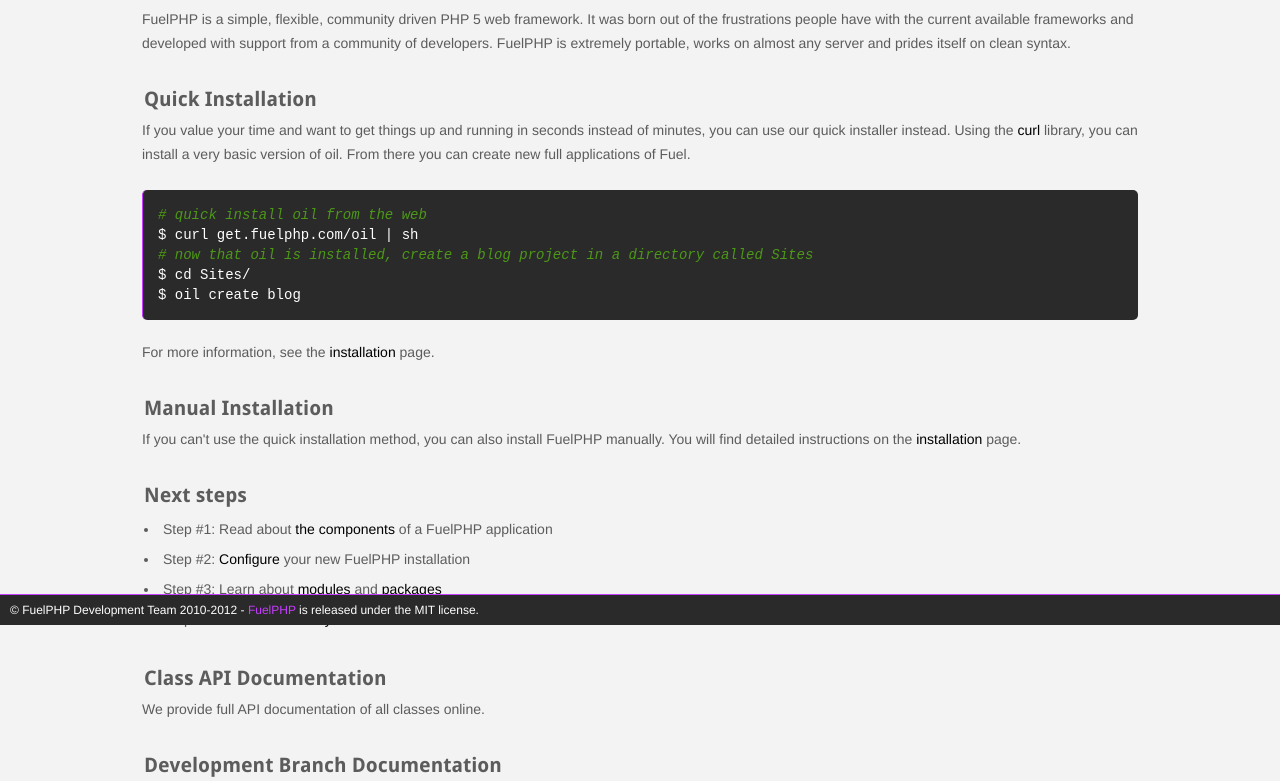
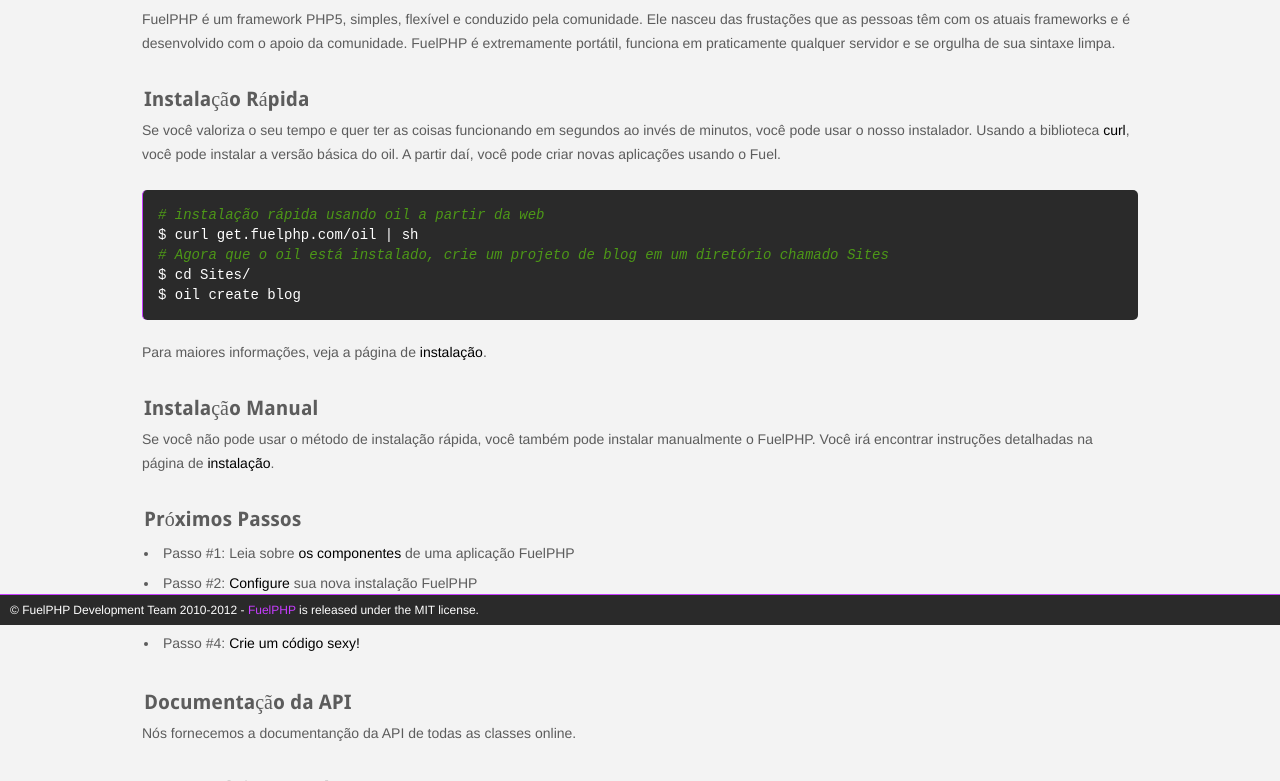
Before and after one commit to FriendsOfFuel/fuelphp-docs-ptbr, a plain HTML site: page index.html in a window 1280 px wide. Shown: the part 175-956 px from the top of the page. Drawn offline with Linux system fonts and the light colour scheme.

Commit message:
Tradução da INDEX e do menu principal

```diff
--- a/assets/js/combined.js
+++ b/assets/js/combined.js
@@ -345,29 +345,29 @@
 };
 
 panes.main = {
-	"Basic": {
+	"Básico": {
 		"Home":			"index.html",
-		"Requirements":	"requirements.html",
-		"License":		"license.html",
-		"Contribute":	"contribute.html",
-		"Credits":		"credits.html"
+		"Requisitos":	"requirements.html",
+		"Licença":		"license.html",
+		"Contribuir":	"contribute.html",
+		"Créditos":		"credits.html"
 	},
-	"Installation": {
-		"Instructions":			"installation/instructions.html",
+	"Instalação": {
+		"Introduções":			"installation/instructions.html",
 		"Download":				"installation/download.html",
 		"Upgrade":				"installation/upgrade.html",
-		"Tutorials":			"installation/tutorials.html",
-		"Troubleshooting":		"installation/troubleshooting.html"
+		"Tutoriais":			"installation/tutorials.html",
+		"Solução de Problemas":		"installation/troubleshooting.html"
 	},
-	"General": {
+	"Geral": {
 		"Classes": {
-			"Introduction":		"general/classes.html",
-			"Extending Core":	"general/extending_core.html"
+			"Introdução":		"general/classes.html",
+			"Estendendo Core":	"general/extending_core.html"
 		},
-		"Coding Standards":	"general/coding_standards.html",
-		"Configuration":	"general/configuration.html",
-		"Constants":		"general/constants.html",
-		"Environments":		"general/environments.html",
+		"Padrões de Codificação":	"general/coding_standards.html",
+		"Configuração":	"general/configuration.html",
+		"Constantes":		"general/constants.html",
+		"Ambientes":		"general/environments.html",
 		"Model-View-Controller":	"general/mvc.html",
 		"Models":			"general/models.html",
 		"Views":			"general/views.html",
@@ -390,7 +390,7 @@
 		"Profiling":		"general/profiling.html",
 	},
 	"Third party": {
-		"Introduction":		"vendor/intro.html",
+		"Introdução":		"vendor/intro.html",
 		"htmLawed":			"vendor/htmlawed.html",
 		"Markdown":			"vendor/markdown.html",
 		"PHPQuickProfiler":	"vendor/phpquickprofiler.html",
@@ -402,32 +402,32 @@
 panes.core = {
 	"Classes": {
 		"Agent": {
-			"Configuration":	"classes/agent/config.html",
-			"Usage":			"classes/agent/usage.html",
+			"Configuração":	"classes/agent/config.html",
+			"Uso":			"classes/agent/usage.html",
 		},
 		"Arr":			"classes/arr.html",
 		"Asset": {
-			"Configuration":	"classes/asset/config.html",
-			"Usage":			"classes/asset/usage.html",
-			"Advanced":			"classes/asset/advanced.html"
+			"Configuração":	"classes/asset/config.html",
+			"Uso":			"classes/asset/usage.html",
+			"Avançado":			"classes/asset/advanced.html"
 		},
 		"Autoloader":	"classes/autoloader.html",
 		"Cache": {
-			"Configuration":	"classes/cache/config.html",
-			"Usage":			"classes/cache/usage.html",
-			"Advanced":			"classes/cache/advanced.html"
+			"Configuração":	"classes/cache/config.html",
+			"Uso":			"classes/cache/usage.html",
+			"Avançado":			"classes/cache/advanced.html"
 		},
 		"Cli":			"classes/cli.html",
 		"Config":		"classes/config.html",
 		"Cookie":		"classes/cookie.html",
 		"Crypt":		"classes/crypt.html",
 		"Database": {
-			"Introduction":   	  "classes/database/introduction.html",
-			"Usage":          	  "classes/database/usage.html",
+			"Introdução":   	  "classes/database/introduction.html",
+			"Uso":          	  "classes/database/usage.html",
 			"DB class":       	  "classes/database/db.html",
 			"DBUtil class":   	  "classes/database/dbutil.html",
 			"Query Building":	{
-				"Introduction":			"classes/database/qb.html",
+				"Introdução":			"classes/database/qb.html",
 				"Insert builder":	"classes/database/qb_insert.html",
 				"Select builder":	"classes/database/qb_select.html",
 				"Update builder":	"classes/database/qb_update.html",
@@ -442,9 +442,9 @@
 		// "Exception":	"todo.html",
 		"Fieldset":		"classes/fieldset.html",
 		"File": {
-			"Introduction":	"classes/file/intro.html",
-			"Usage":		"classes/file/usage.html",
-			"Advanced":		"classes/file/advanced.html",
+			"Introdução":	"classes/file/intro.html",
+			"Uso":		"classes/file/usage.html",
+			"Avançado":		"classes/file/advanced.html",
 			"Handlers":		"classes/file/handlers.html",
 		},
 		"Finder":		"classes/finder.html",
@@ -461,14 +461,14 @@
 		"Markdown":		"classes/markdown.html",
 		"Migrate":		"classes/migrate.html",
 		"Model_Crud": {
-			"Introduction": "classes/model_crud/introduction.html",
-			"Methods": "classes/model_crud/methods.html"
+			"Introdução": "classes/model_crud/introduction.html",
+			"Métodos": "classes/model_crud/methods.html"
 			//"Usage": "classes/model_crud/usage.html",
 		},
 		"Module":		"classes/module.html",
 		"Mongo_Db": {
-			"Introduction":	"classes/mongo/introduction.html",
-			"Methods":		"classes/mongo/methods.html"
+			"Introdução":	"classes/mongo/introduction.html",
+			"Métodos":		"classes/mongo/methods.html"
 		},
 		"Num":			"classes/num.html",
 		"Package":		"classes/package.html",
@@ -484,26 +484,26 @@
 		"Router":		"classes/router.html",
 		"Security":		"classes/security.html",
 		"Session": {
-			"Configuration":	"classes/session/config.html",
-			"Usage":			"classes/session/usage.html",
-			"Advanced":			"classes/session/advanced.html"
+			"Configuração":	"classes/session/config.html",
+			"Uso":			"classes/session/usage.html",
+			"Avançado":			"classes/session/advanced.html"
 		},
 		"Str": 			"classes/str.html",
 		"Theme": {
-			"Introduction":	"classes/theme/introduction.html",
-			"Methods":	"classes/theme/methods.html",
-			"Advanced":	"classes/theme/advanced.html"
+			"Introdução":	"classes/theme/introduction.html",
+			"Métodos":	"classes/theme/methods.html",
+			"Avançado":	"classes/theme/advanced.html"
 		},
 		// "Unzip":		"todo.html", // dont do this, needs to be cleaned up. forget it exists.
 		"Upload": {
-			"Configuration":	"classes/upload/config.html",
-			"Usage":			"classes/upload/usage.html"
+			"Configuração":	"classes/upload/config.html",
+			"Uso":			"classes/upload/usage.html"
 		},
 		"Uri":			"classes/uri.html",
 		"Validation": {
-			"Introduction": "classes/validation/validation.html",
-			"Methods": "classes/validation/methods.html",
-			"Errors": "classes/validation/errors.html"
+			"Introdução": "classes/validation/validation.html",
+			"Métodos": "classes/validation/methods.html",
+			"Erros": "classes/validation/errors.html"
 		},
 		"View":			"classes/view.html"
 	}
@@ -511,7 +511,7 @@
 
 panes.oil = {
 	"Oil": {
-		"Introduction":		"packages/oil/intro.html",
+		"Introdução":		"packages/oil/intro.html",
 		"Generate":			"packages/oil/generate.html",
 		"Refine":			"packages/oil/refine.html",
 		"Package":			"packages/oil/package.html",
@@ -522,16 +522,16 @@
 
 panes.auth = {
 	"Auth Package": {
-		"Introduction":		"packages/auth/intro.html",
-		"Usage":			"packages/auth/usage.html",
-		"Writing drivers":	"packages/auth/drivers.html",
+		"Introdução":		"packages/auth/intro.html",
+		"Uso":			"packages/auth/usage.html",
+		"Escrevendo drivers":	"packages/auth/drivers.html",
 		"Driver types": {
 			"Login":		"packages/auth/types/login.html",
 			"Group":		"packages/auth/types/group.html",
 			"ACL":			"packages/auth/types/acl.html"
 		},
 		"SimpleAuth": {
-			"Introduction":	"packages/auth/simpleauth/intro.html",
+			"Introdução":	"packages/auth/simpleauth/intro.html",
 			"Login":		"packages/auth/simpleauth/login.html",
 			"Groups":		"packages/auth/simpleauth/groups.html",
 			"ACL":			"packages/auth/simpleauth/acl.html"
@@ -542,7 +542,7 @@
 
 panes.email = {
 	"Email Package": {
-		"Introduction":		"packages/email/introduction.html",
+		"Introdução":		"packages/email/introduction.html",
 		"Usage":			"packages/email/usage.html",
 		"Methods":			"packages/email/methods.html"
 	}
@@ -550,11 +550,11 @@
 
 panes.orm = {
 	"Orm Package": {
-		"Introduction":		"packages/orm/intro.html",
+		"Introdução":		"packages/orm/intro.html",
 		"Creating Models":	"packages/orm/creating_models.html",
 		"CRUD":				"packages/orm/crud.html",
 		"Relating Models": {
-			"Introduction":	"packages/orm/relations/intro.html",
+			"Introdução":	"packages/orm/relations/intro.html",
 			"Belongs To":	"packages/orm/relations/belongs_to.html",
 			"Has One":		"packages/orm/relations/has_one.html",
 			"Has Many":		"packages/orm/relations/has_many.html",
@@ -562,7 +562,7 @@
 		},
 		"EAV containers":		"packages/orm/eav.html",
 		"Observers": {
-			"Introduction":			"packages/orm/observers/intro.html",
+			"Introdução":			"packages/orm/observers/intro.html",
 			"Included observers":	"packages/orm/observers/included.html",
 			"Writing your own":		"packages/orm/observers/creating.html"
 		}
@@ -571,7 +571,7 @@
 
 panes.parser = {
 	"Parser Package": {
-		"Introduction":		"packages/parser/intro.html"
+		"Introdução":		"packages/parser/intro.html"
 	}
 };
 
--- a/index.html
+++ b/index.html
@@ -1,5 +1,5 @@
 <!doctype html>
-<html lang="en">
+<html lang="pt-br">
 <head>
 	<meta charset="UTF-8">
 	<meta name="viewport" content="width=device-width, initial-scale=1.0">
@@ -10,21 +10,21 @@
 		var path = './';
 	</script>
 	<script src="./assets/js/combined.js"></script>
-	<title>FuelPHP Documentation</title>
+	<title>FuelPHP Documentação</title>
 </head>
 <body>
 	<div id="container">
 		<header id="header">
 			<div class="table">
 				<h1>
-					<strong>FuelPHP, a PHP 5.3 Framework</strong>
-					Documentation
+					<strong>FuelPHP, um Framework PHP 5.3 </strong>
+					Documentação
 				</h1>
 
 				<form id="google_search">
 					<p>
 						<span id="search_clear">&nbsp;</span>
-						<input type="submit" name="search_submit" id="search_submit" value="search" />
+						<input type="submit" name="search_submit" id="search_submit" value="buscar" />
 						<input type="text" value="" id="search_input" name="search_input" />
 					</p>
 				</form>
@@ -33,7 +33,7 @@
 
 				<div class="clear"></div>
 			</nav>
-			<a href="#" id="toc_handle">table of contents</a>
+			<a href="#" id="toc_handle">Conteúdo</a>
 			<div class="clear"></div>
 		</header>
 
@@ -44,54 +44,53 @@
 
 		<div id="main">
 
-			<h2>Welcome to FuelPHP</h2>
+			<h2>Bem-vindo ao FuelPHP</h2>
 
 			<p>
-				FuelPHP is a simple, flexible, community driven PHP 5 web framework. It was born out of the frustrations people have with the current available frameworks and developed
-				with support from a community of developers. FuelPHP is extremely portable, works on almost any server and prides itself on clean syntax.
+				FuelPHP é um framework PHP5, simples, flexível e conduzido pela comunidade. Ele nasceu das frustações que as pessoas têm com os atuais frameworks e é desenvolvido com o apoio da comunidade. FuelPHP é extremamente portátil, funciona em praticamente qualquer servidor e se orgulha de sua sintaxe limpa.
 			</p>
 
-			<h3 id="quick_install">Quick Installation</h3>
+			<h3 id="quick_install">Instalação Rápida</h3>
 
-			<p>If you value your time and want to get things up and running in seconds instead of minutes, you can use our quick installer instead. Using the <a href="http://en.wikipedia.org/wiki/CURL">curl</a> library, you can install a very basic version of oil. From there you can create new full applications of Fuel.</p>
+			<p>Se você valoriza o seu tempo e quer ter as coisas funcionando em segundos ao invés de minutos, você pode usar o nosso instalador. Usando a biblioteca <a href="http://en.wikipedia.org/wiki/CURL">curl</a>, você pode instalar a versão básica do oil. A partir daí, você pode criar novas aplicações usando o Fuel.</p>
 
-			<pre class="cli"><code># quick install oil from the web
+			<pre class="cli"><code># instalação rápida usando oil a partir da web
 $ curl get.fuelphp.com/oil | sh
-# now that oil is installed, create a blog project in a directory called Sites
+# Agora que o oil está instalado, crie um projeto de blog em um diretório chamado Sites
 $ cd Sites/
 $ oil create blog</code></pre>
 
 			<p>
-				For more information, see the <a href="installation/instructions.html#command">installation</a> page.
+				Para maiores informações, veja a página de <a href="installation/instructions.html#command">instalação</a>.
 			</p>
 
-			<h3 id="manual_install">Manual Installation</h3>
+			<h3 id="manual_install">Instalação Manual</h3>
 
 			<p>
-				If you can't use the quick installation method, you can also install FuelPHP manually.
-				You  will find detailed instructions on the <a href="installation/instructions.html#manual">installation</a> page.
+				Se você não pode usar o método de instalação rápida, você também pode instalar manualmente o FuelPHP.
+				Você irá encontrar instruções detalhadas na página de <a href="installation/instructions.html#manual">instalação</a>.
 			</p>
 
-			<h3 id="next_steps">Next steps</h3>
+			<h3 id="next_steps">Próximos Passos</h3>
 
 			<ul>
-				<li>Step #1: Read about <a href="general/mvc.html">the components</a> of a FuelPHP application</li>
-				<li>Step #2: <a href="general/configuration.html">Configure</a> your new FuelPHP installation</li>
-				<li>Step #3: Learn about <a href="general/modules.html">modules</a> and <a href="general/packages.html">packages</a></li>
-				<li>Step #4: <a href="general/controllers/base.html">Create some sexy code!</a></li>
+				<li>Passo #1: Leia sobre <a href="general/mvc.html">os componentes</a> de uma aplicação FuelPHP</li>
+				<li>Passo #2: <a href="general/configuration.html">Configure</a> sua nova instalação FuelPHP</li>
+				<li>Passo #3: Aprenda sobre <a href="general/modules.html">módulos</a> e <a href="general/packages.html">pacotes</a></li>
+				<li>Passo #4: <a href="general/controllers/base.html">Crie um código sexy!</a></li>
 			</ul>
 
-			<h3 id="api_docs">Class API Documentation</h3>
+			<h3 id="api_docs">Documentação da API</h3>
 
 			<p>
-				We provide full API documentation of all classes online.
+				Nós fornecemos a documentanção da API de todas as classes online.
 			</p>
 
-			<h3 id="dev_docs">Development Branch Documentation</h3>
+			<h3 id="dev_docs">Desenvolvimento da Documentação</h3>
 
 			<p>
-				This documentation reflects the state of the documentation at the time of the latest official FuelPHP release.
-				For documentation of Fuel's bleeding edge, see our <a href="http://www.fuelphp.com/dev-docs">Develop Branch Documentation</a>.
+				Essa documentação reflete ao estado da documentação da última versão estável do FuelPHP.
+				Para documentação do Fuel em andamento, veja em <a href="http://www.fuelphp.com/dev-docs">Develop Branch Documentation</a>.
 			</p>
 
 		</div>
```
